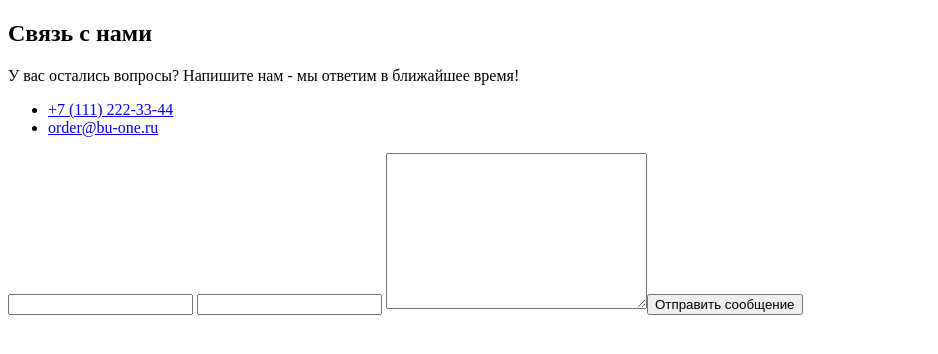
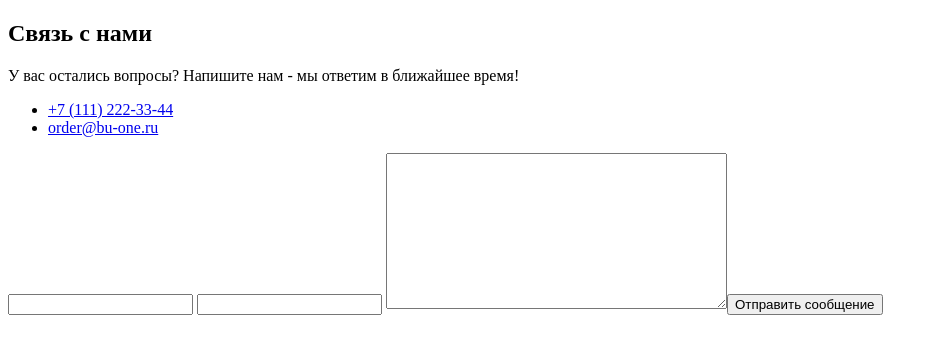
Before and after one commit to josserden/html-css49, a plain HTML site: page index.html in a window 1280 px wide. Shown: the whole page, without its empty margins (0-938 px from the left). Drawn offline with Linux system fonts and the light colour scheme.

Commit message:
add colls

```diff
--- a/index.html
+++ b/index.html
@@ -23,7 +23,7 @@
       <form>
         <input type="text" />
         <input type="text" />
-        <textarea name="feedback" id="feedback" cols="30" rows="10"></textarea
+        <textarea name="feedback" id="feedback" cols="40" rows="10"></textarea
         ><button type="submit">Отправить сообщение</button>
       </form>
     </section>
```
